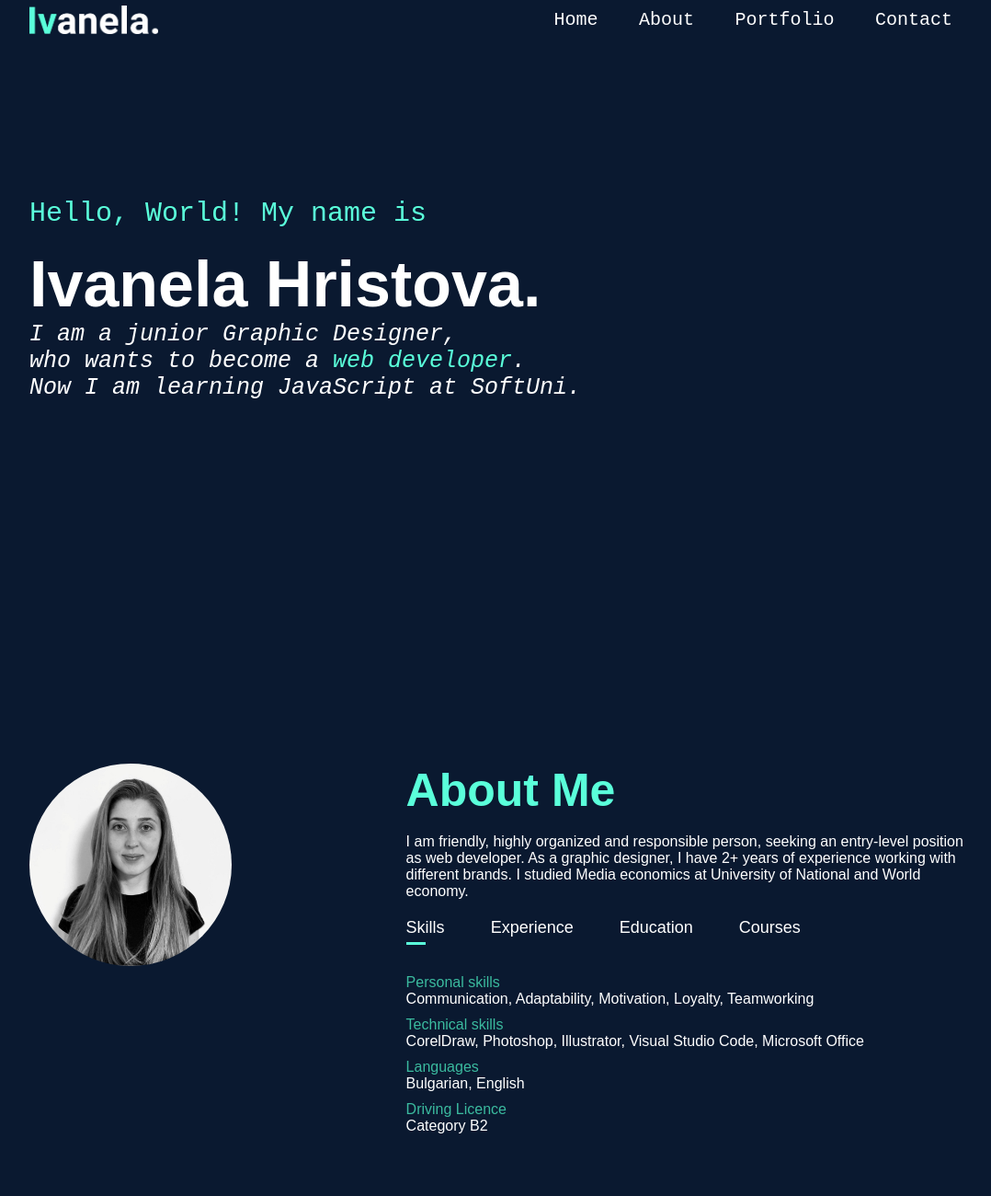
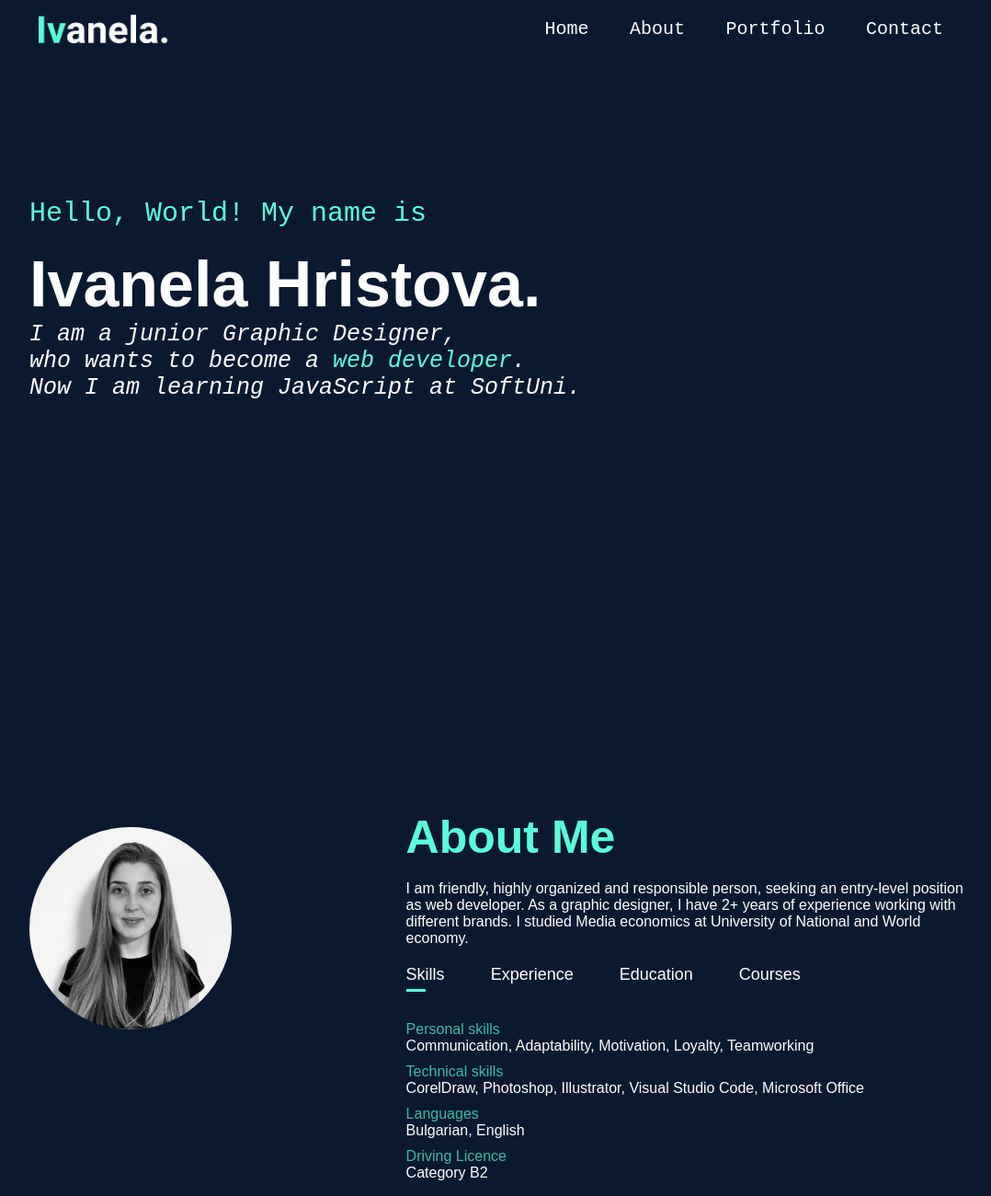
Before and after one commit to Ivanelah/CV, a plain HTML site: page index.html in a window 1280 px wide. Shown: the top 1300 px of the page at 92% size, without its empty margins (96-1174 px from the left). Drawn offline with Linux system fonts and the light colour scheme.

Commit message:
Update style.css

```diff
--- a/style.css
+++ b/style.css
@@ -32,6 +32,7 @@ nav {
   top: 0; /* Position the navbar at the top of the page */
   width: 80%; /* Full width */
   z-index:50;
+  padding: 10px;
 }
 
 .logo {
@@ -103,15 +104,18 @@ nav ul li a:hover::after {
   flex-wrap: wrap;
 }
 .about-col-1 {
+  margin-top: 5%;
   flex-basis: 35%;
 }
 
 .about-col-1 img {
+  margin-top: 5%;
   width: 220px;
   border-radius: 110px;
 }
 
 .about-col-2 {
+  margin-top: 5%;
   flex-basis: 60%;
 }
 .sub-title {
```
